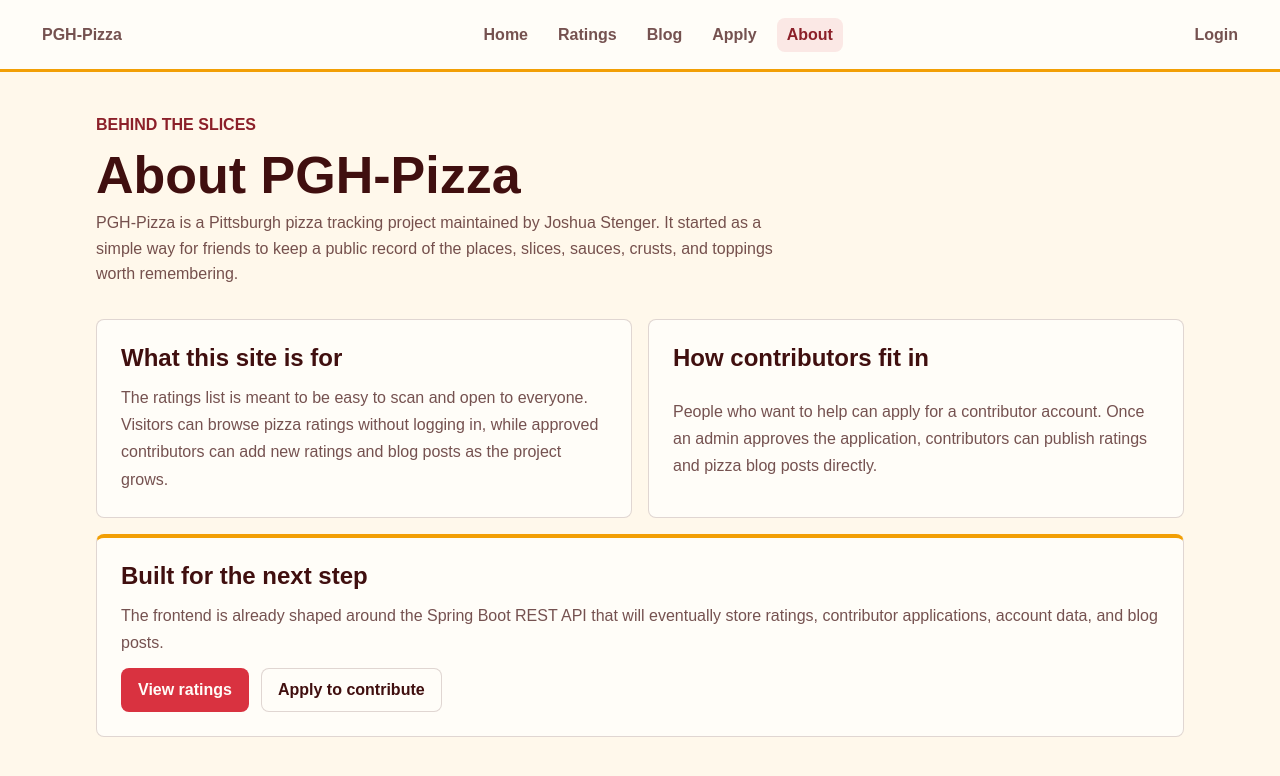
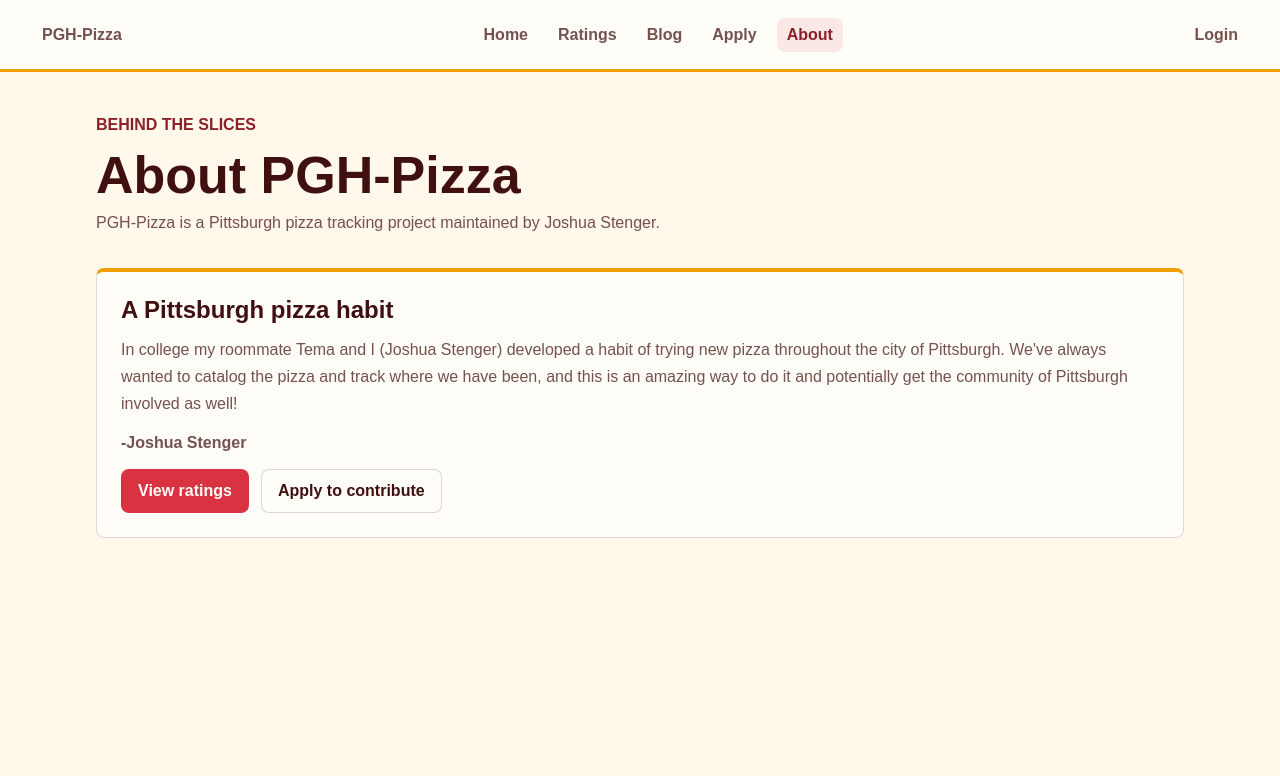
Before and after one commit to StengerJ/RateThatPizza, an Angular app in the folder frontend/: page /about-me in a window 1280 px wide. Shown: the top 776 px of the page. Built offline with nearby package versions, Linux system fonts and the light colour scheme.

Commit message:
update flow and ui changes

```diff
--- a/frontend/src/app/about-me/about-me.component.css
+++ b/frontend/src/app/about-me/about-me.component.css
@@ -30,6 +30,11 @@
   line-height: 1.7;
 }
 
+.signature {
+  color: var(--ink);
+  font-weight: 800;
+}
+
 .highlight {
   border-top: 4px solid var(--palette-gold);
   grid-column: 1 / -1;
--- a/frontend/src/app/about-me/about-me.component.html
+++ b/frontend/src/app/about-me/about-me.component.html
@@ -5,36 +5,20 @@
       <h1>About PGH-Pizza</h1>
       <p>
         PGH-Pizza is a Pittsburgh pizza tracking project maintained by Joshua Stenger.
-        It started as a simple way for friends to keep a public record of the places,
-        slices, sauces, crusts, and toppings worth remembering.
       </p>
     </div>
   </header>
 
   <div class="about-grid">
-    <article class="content-block">
-      <h2>What this site is for</h2>
+    <article class="content-block highlight">
+      <h2>A Pittsburgh pizza habit</h2>
       <p>
-        The ratings list is meant to be easy to scan and open to everyone. Visitors can browse
-        pizza ratings without logging in, while approved contributors can add new ratings and
-        blog posts as the project grows.
+        In college my roommate Tema and I (Joshua Stenger) developed a habit of trying new pizza
+        throughout the city of Pittsburgh. We've always wanted to catalog the pizza and track where
+        we have been, and this is an amazing way to do it and potentially get the community of
+        Pittsburgh involved as well!
       </p>
-    </article>
-
-    <article class="content-block">
-      <h2>How contributors fit in</h2>
-      <p>
-        People who want to help can apply for a contributor account. Once an admin approves the
-        application, contributors can publish ratings and pizza blog posts directly.
-      </p>
-    </article>
-
-    <article class="content-block highlight">
-      <h2>Built for the next step</h2>
-      <p>
-        The frontend is already shaped around the Spring Boot REST API that will eventually store
-        ratings, contributor applications, account data, and blog posts.
-      </p>
+      <p class="signature">-Joshua Stenger</p>
       <div class="actions">
         <a class="button primary" routerLink="/ratings">View ratings</a>
         <a class="button secondary" routerLink="/apply">Apply to contribute</a>
--- a/frontend/src/app/pages/password-reset-request/password-reset-request-page.component.html
+++ b/frontend/src/app/pages/password-reset-request/password-reset-request-page.component.html
@@ -2,7 +2,7 @@
   <header class="page-header">
     <div>
       <h1>Reset password</h1>
-      <p>Enter the email on your account and the API will send a reset link.</p>
+      <p>Enter the email on your account and we will send a reset link.</p>
     </div>
   </header>
 
--- a/frontend/src/app/pages/rating-form/rating-form-page.component.html
+++ b/frontend/src/app/pages/rating-form/rating-form-page.component.html
@@ -2,7 +2,7 @@
   <header class="page-header">
     <div>
       <h1>Add rating</h1>
-      <p>Contributor ratings publish directly once the backend approves your account.</p>
+      <p>Approved contributors can share new pizza ratings with the PGH-Pizza community.</p>
     </div>
     <a class="button secondary" routerLink="/ratings">Back to ratings</a>
   </header>
--- a/frontend/src/app/pages/ratings/ratings-page.component.html
+++ b/frontend/src/app/pages/ratings/ratings-page.component.html
@@ -2,7 +2,7 @@
   <header class="page-header">
     <div>
       <h1>Pizza ratings</h1>
-      <p>Browse every public pizza rating. The data source is the future Spring Boot REST API.</p>
+      <p>Browse every public pizza rating and see which Pittsburgh spots are worth remembering.</p>
     </div>
 
     @if (canCreate()) {
```
Also changed, not shown: 2 other files (tests, documents, lock files or other folders).
